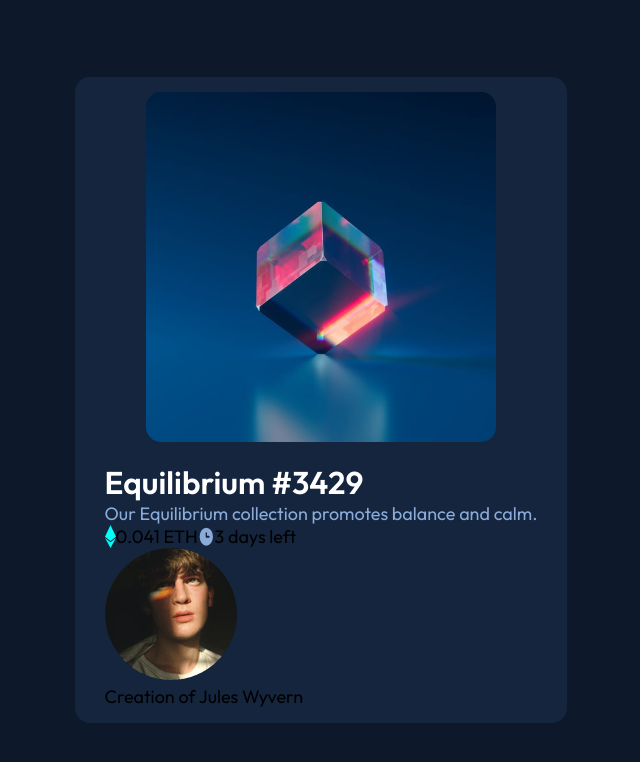
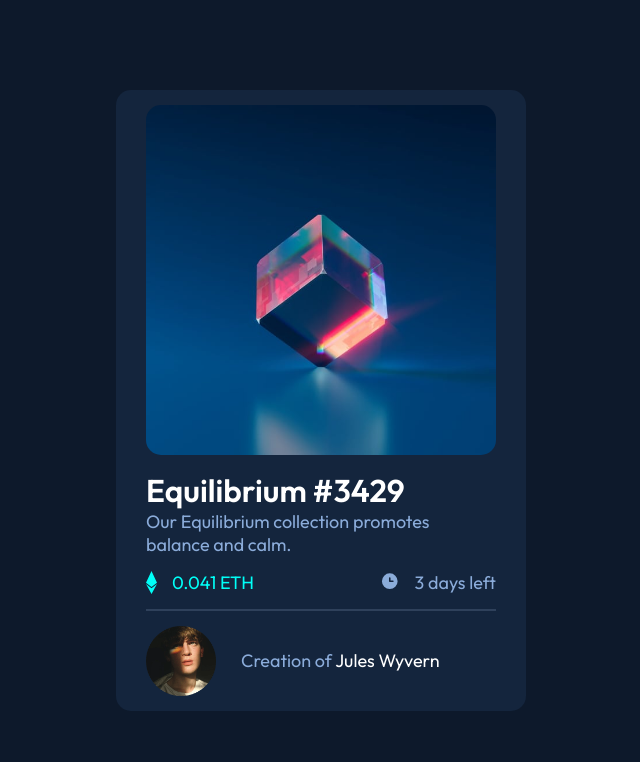
Before and after one commit to flipott/asset-card, a plain HTML site: page index.html in a window 1280 px wide. Shown: the whole page, without its empty margins (319-959 px from the left). Drawn offline with Linux system fonts and the light colour scheme.

Commit message:
Finished styling

```diff
--- a/styles.css
+++ b/styles.css
@@ -29,11 +29,17 @@ html, body {
 .asset-image img {
     height: 350px;
     border-radius: 15px;
+    display: block;
 }
+
+
 
 .asset-image {
     align-self: center;
+    position: relative;
+    display: flex;
 }
+
 
 .asset-card {
     background: var(--card-bg-blue);
@@ -42,7 +48,7 @@ html, body {
     align-items: flex-start;
     border-radius: 15px;
     padding: 15px 30px;
-
+    width: 350px;
 }
 
 .asset-name {
@@ -52,19 +58,65 @@ html, body {
     font-weight: 600;
 }
 
+.asset-name:hover {
+    color: var(--cyan);
+}
+
 .asset-description {
     color: var(--soft-blue);
+    margin-bottom: 15px;
 }
 
 .asset-information {
     display: flex;
     width: 100%;
+    margin-bottom: 15px;
+    justify-items: center;
 }
+
 
 .asset-time {
     display: flex;
+    margin-left: auto;
+    gap: 15px;
+    color: var(--soft-blue);
+}
+
+.asset-time img {
+    height: 20px;
 }
 
 .asset-price {
     display: flex;
+    gap: 15px;
+    color: var(--cyan);
 }
+
+.line {
+    border-bottom: solid 2px var(--line-blue);
+    width: 100%;
+    margin-bottom: 15px;
+}
+
+
+.user-info {
+    display: flex;
+    gap: 25px;
+}
+
+.user-info img {
+    height: 70px;
+}
+
+.created-by {
+    align-self: center;
+    color: var(--soft-blue);
+}
+
+.name {
+    color: var(--white);
+}
+
+.name:hover {
+     color: var(--cyan);
+}
```
